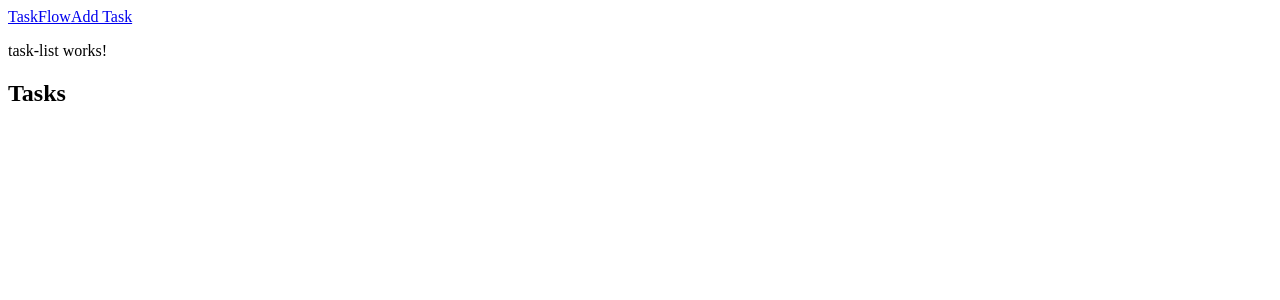
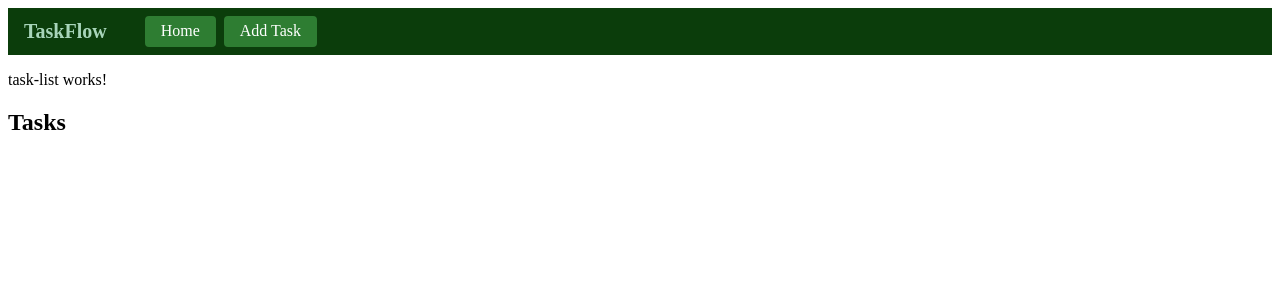
Before and after one commit to UBSITAlcedoEllyn/appdev1-midterm-20242248, an Angular app in the folder TaskFlow/: page / in a window 1280 px wide. Shown: the top 300 px of the page. Built offline with nearby package versions, Linux system fonts and the light colour scheme.

Commit message:
Added style to NavBar

```diff
--- a/TaskFlow/src/app/comps/navbar/navbar.component.css
+++ b/TaskFlow/src/app/comps/navbar/navbar.component.css
@@ -0,0 +1,33 @@
+.custom-navbar {
+  background-color: #0b3d0b;
+  padding: 0.5rem 1rem;
+}
+
+.nav-content {
+  display: flex;
+  align-items: center;
+  gap: 0.5rem;
+}
+
+.navbar-brand {
+  font-weight: bold;
+  font-size: 1.25rem;
+  color: #a8d5ba;
+  text-decoration: none;
+  margin-right: 30px;
+}
+
+.btn-add-task, .navbar-home {
+  background-color: #2e7d32;
+  border: none;
+  color: #fff;
+  font-weight: 500;
+  padding: 0.4rem 1rem;
+  border-radius: 4px;
+  transition: background-color 0.3s ease;
+  text-decoration: none;
+}
+
+.btn-add-task:hover {
+  background-color: #1b5e20;
+}
--- a/TaskFlow/src/app/comps/navbar/navbar.component.html
+++ b/TaskFlow/src/app/comps/navbar/navbar.component.html
@@ -1,2 +1,7 @@
-<nav class="navbar navbar-dark bg-dark px-3"><a class="navbar-brand" routerLink="/">TaskFlow</a>
-<a class="btn btn-success" routerLink="/add">Add Task</a></nav>
+<nav class="navbar navbar-dark custom-navbar px-3">
+  <div class="nav-content">
+    <a class="navbar-brand">TaskFlow</a>
+    <a class="navbar-home" routerLink="/">Home</a>
+    <a class="btn btn-add-task" routerLink="/add">Add Task</a>
+  </div>
+</nav>
--- a/TaskFlow/src/app/comps/navbar/navbar.component.ts
+++ b/TaskFlow/src/app/comps/navbar/navbar.component.ts
@@ -6,6 +6,7 @@ import { RouterModule } from '@angular/router';
   standalone: true,
   imports: [RouterModule],
   templateUrl: './navbar.component.html',
+  styleUrl: './navbar.component.css'
 })
 
 export class naviComponent {}
```
